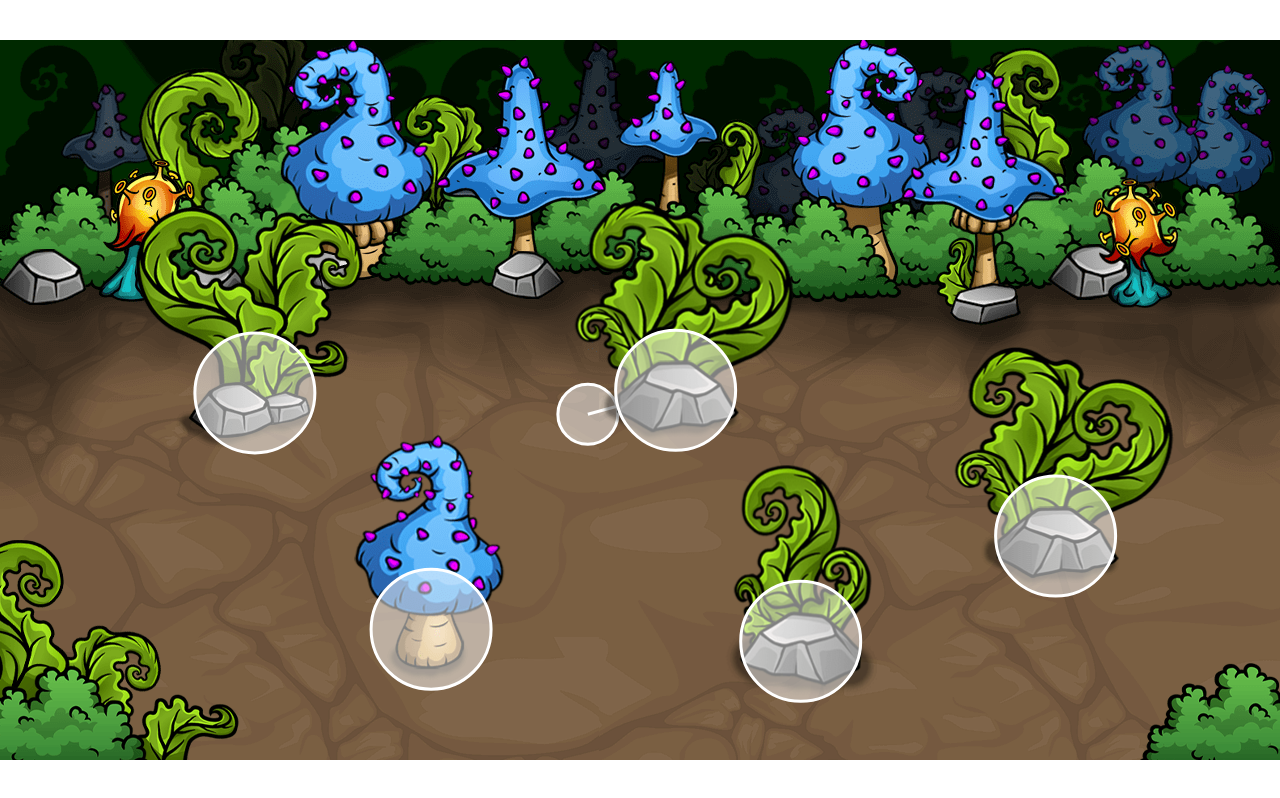
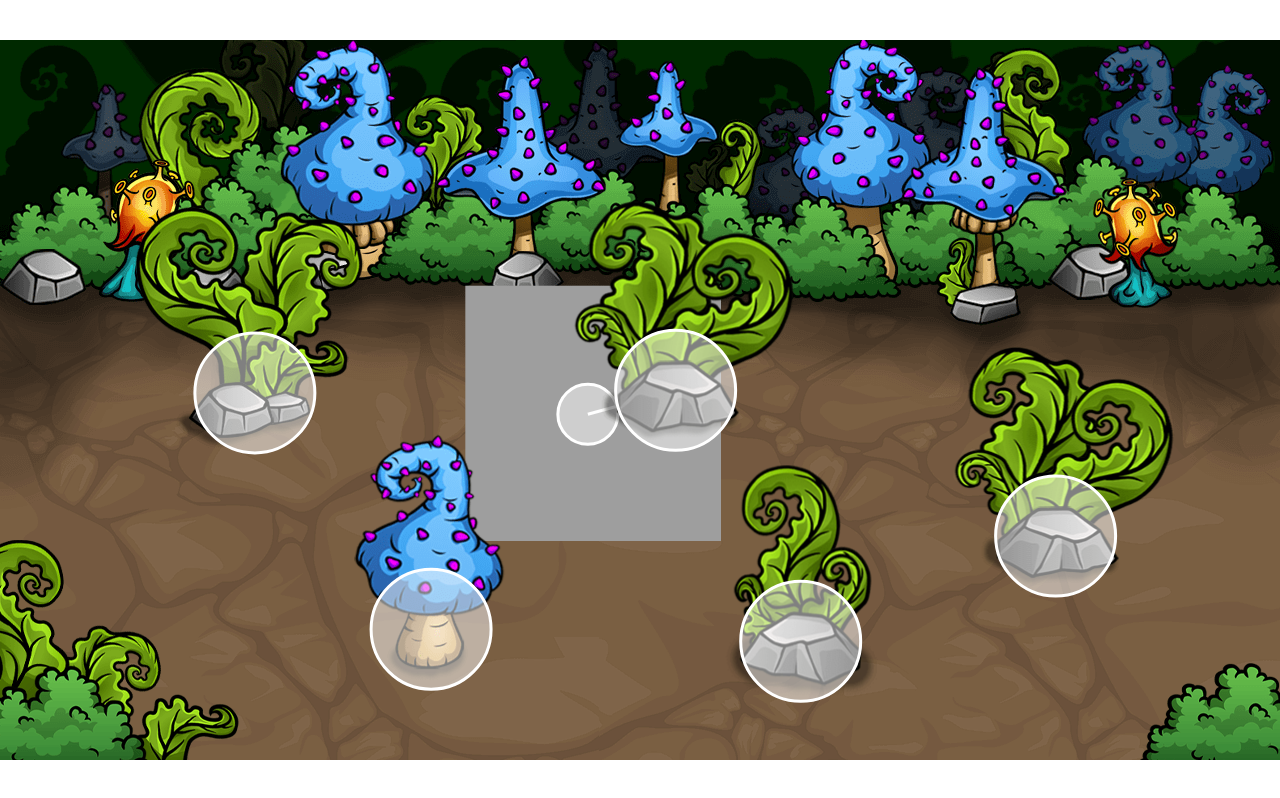
Before and after one commit to ErikUckert/js-animation-game, a plain HTML site: page index.html in a window 1280 px wide. Drawn offline with Linux system fonts and the light colour scheme.

Commit message:
add a simple static sprite for the player character blue bull centered over the player hitbox circle

```diff
--- a/index.html
+++ b/index.html
@@ -11,6 +11,7 @@
     <canvas id="canvas1"></canvas>
     <img id="overlay" src="./src/overlay.png" alt="">
     <img id="obstacles" src="./src/obstacles.png" alt="">
+    <img id="bull" src="./src/bull.png" alt="">
     <script src="script.js"></script>
 </body>
 </html>
--- a/script.js
+++ b/script.js
@@ -19,8 +19,17 @@ window.addEventListener('load', function(){
             this.dX = 0;
             this.dY = 0;
             this.speedModifier = 5;
+            this.image = document.getElementById("bull");
+            this.spriteWidth = 255;
+            this.spriteHeight = 255;
+            this.width = this.spriteWidth;
+            this.height = this.spriteHeight;
+            this.spriteX;
+            this.spriteY;
         };
         draw(context){
+            // code for drawing the player sprite
+            context.drawImage(this.image, 0, 0, this.spriteWidth, this.spriteHeight, this.spriteX, this.spriteY, this.width, this.height);
             // code for drawing the circle
             context.beginPath();
             context.arc(this.collisionX, this.collisionY, this.collisionRadius, 0, Math.PI * 2);
@@ -50,6 +59,8 @@ window.addEventListener('load', function(){
             }
             this.collisionX += this.speedX * this.speedModifier;
             this.collisionY += this.speedY * this.speedModifier;
+            this.spriteX = this.collisionX - this.width * 0.5;
+            this.spriteY = this.collisionY - this.height * 0.5;
             // check for collision with obstacles
             this.game.obstacles.forEach(obstacle => {
                 let [collision, distance, sumOfRadii, dx, dy] = this.game.checkCollision(this, obstacle);
--- a/style.css
+++ b/style.css
@@ -21,6 +21,6 @@
 
 }
 
-#obstacles {
+#obstacles, #bull {
     display: none;
 }
```
Also changed, not shown: 2 other files.
